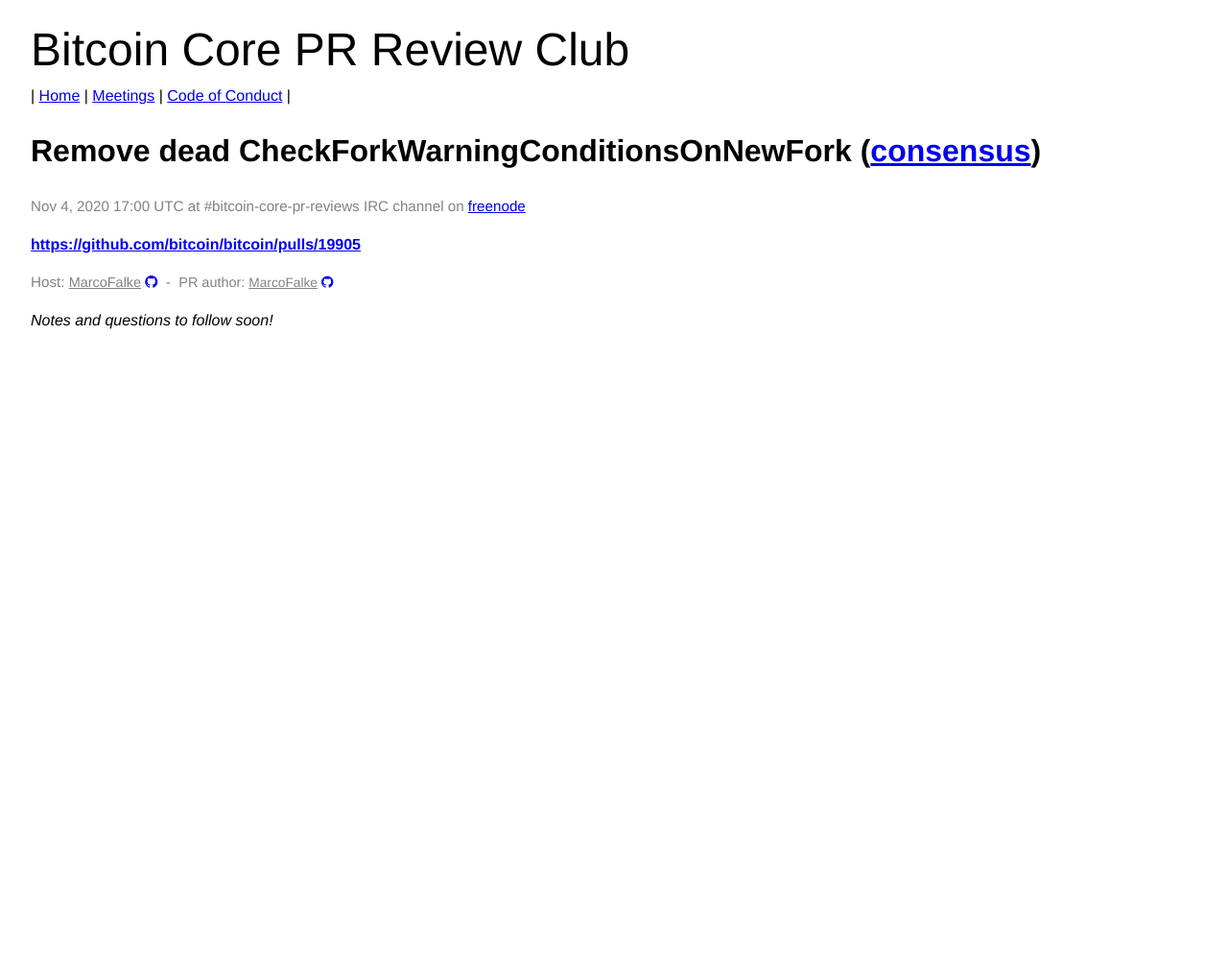
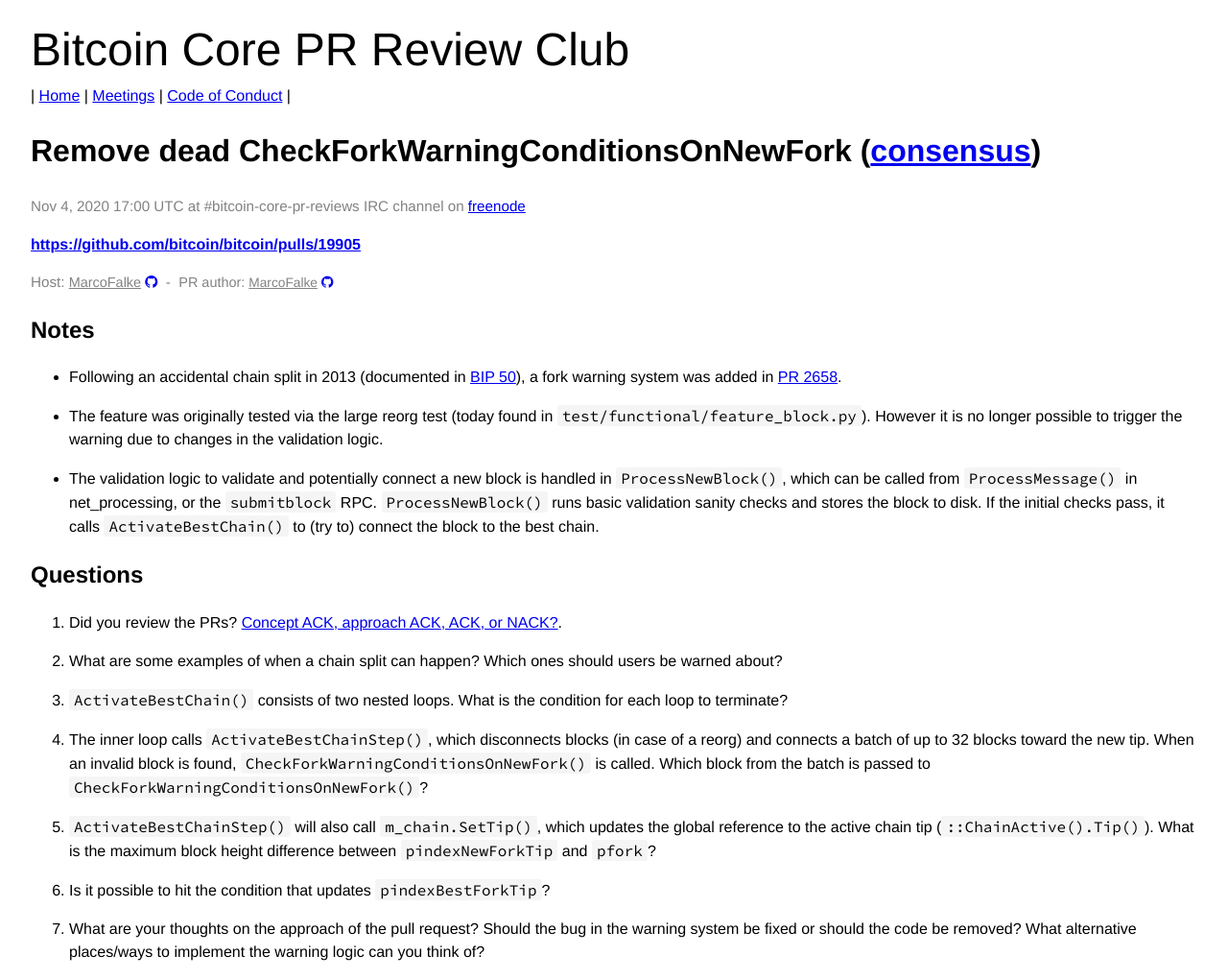
Before and after one commit to bitcoin-core-review-club/website, a Jekyll site: the page built from _posts/2020-11-04-#19905.md, in a window 1280 px wide. Shown: the whole page at 96% size. Built offline with Jekyll 4.4.1, drawn with Linux system fonts in a browser that asks for light colours; before the commit the page ends 900 px from its top, so only the background shows below that.

Commit message:
Add _posts/2020-11-04-#19905.md

```diff
--- a/_posts/2020-11-04-#19905.md
+++ b/_posts/2020-11-04-#19905.md
@@ -10,14 +10,50 @@
 commit:
 ---
 
-_Notes and questions to follow soon!_
-
-<!-- TODO: Before meeting, add notes and questions
 ## Notes
 
+- Following an accidental chain split in 2013 (documented in [BIP
+  50](https://github.com/bitcoin/bips/blob/7e3284da/bip-0050.mediawiki)), a
+  fork warning system was added in [PR
+  2658](https://github.com/bitcoin/bitcoin/pull/2658).
+
+- The feature was originally tested via the large reorg test (today found
+  in `test/functional/feature_block.py`). However it is no longer possible to
+  trigger the warning due to changes in the validation logic.
+
+- The validation logic to validate and potentially connect a new block is
+  handled in `ProcessNewBlock()`, which can be called from `ProcessMessage()`
+  in net_processing, or the `submitblock` RPC. `ProcessNewBlock()` runs basic
+  validation sanity checks and stores the block to disk. If the initial checks
+  pass, it calls `ActivateBestChain()` to (try to) connect the block to the
+  best chain.
+
 ## Questions
--->
 
+1. Did you review the PRs? [Concept ACK, approach ACK, ACK, or
+   NACK?](https://github.com/bitcoin/bitcoin/blob/master/CONTRIBUTING.md#peer-review).
+
+2. What are some examples of when a chain split can happen? Which ones should
+   users be warned about?
+
+3. `ActivateBestChain()` consists of two nested loops. What is the condition for
+   each loop to terminate?
+
+4. The inner loop calls `ActivateBestChainStep()`, which disconnects blocks (in
+   case of a reorg) and connects a batch of up to 32 blocks toward the new tip.
+   When an invalid block is found, `CheckForkWarningConditionsOnNewFork()` is
+   called. Which block from the batch is passed to
+   `CheckForkWarningConditionsOnNewFork()`?
+
+5. `ActivateBestChainStep()` will also call `m_chain.SetTip()`, which updates the
+   global reference to the active chain tip (`::ChainActive().Tip()`). What is
+   the maximum block height difference between `pindexNewForkTip` and `pfork`?
+
+6. Is it possible to hit the condition that updates `pindexBestForkTip`?
+
+7. What are your thoughts on the approach of the pull request? Should the bug
+   in the warning system be fixed or should the code be removed? What
+   alternative places/ways to implement the warning logic can you think of?
 
 <!-- TODO: After meeting, uncomment and add meeting log between the irc tags
 ## Meeting Log
```
